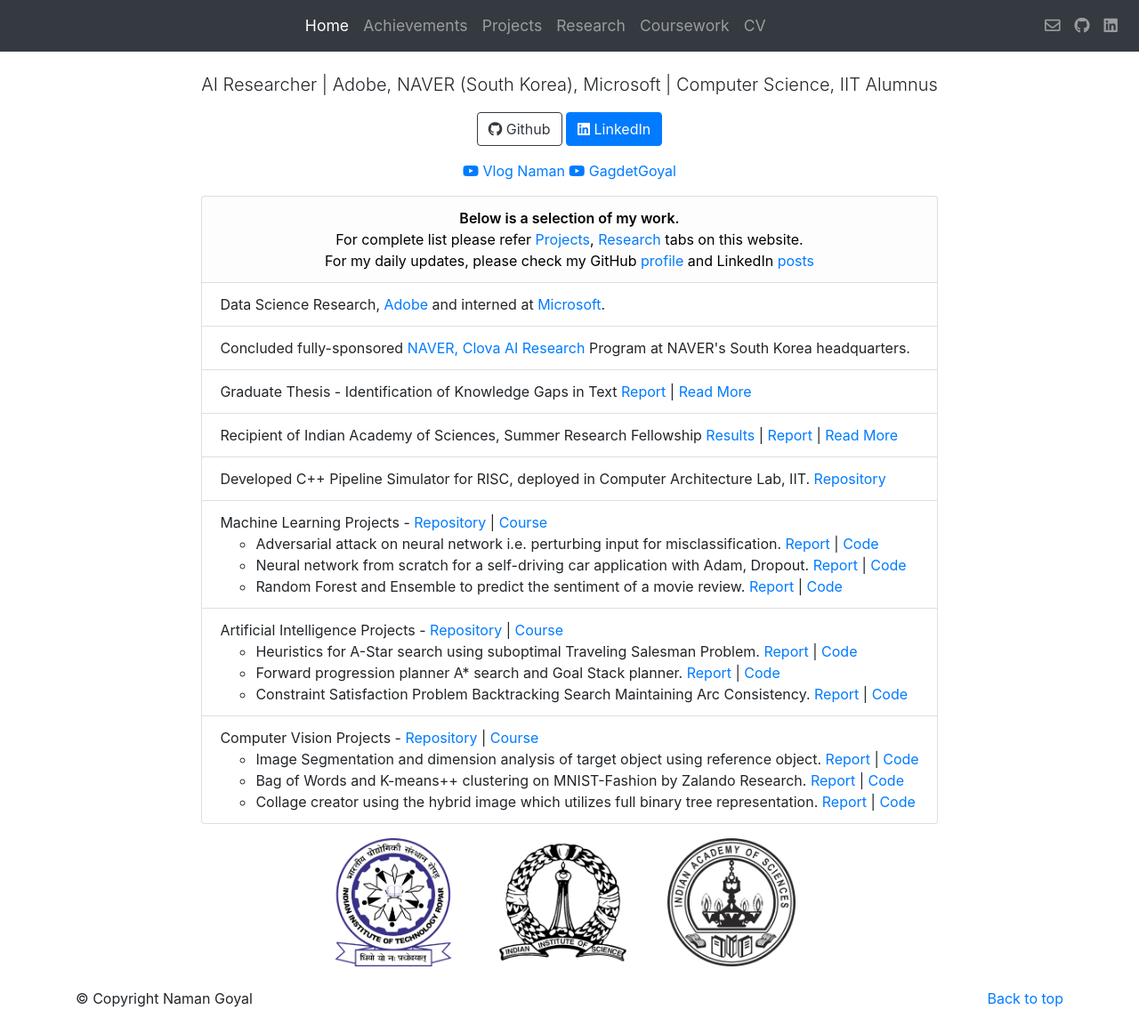
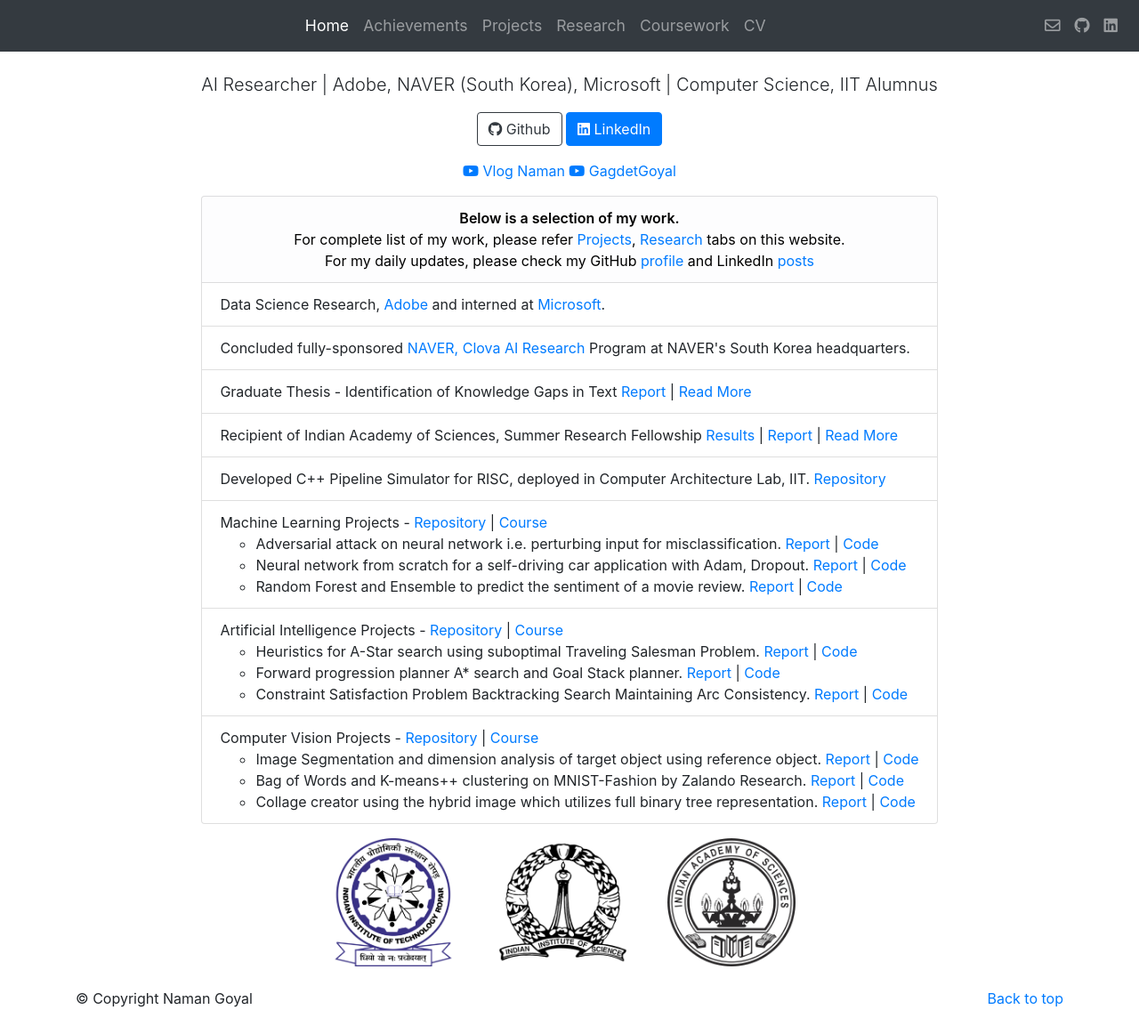
Before and after one commit to thenamangoyal/thenamangoyal.github.io, a Jekyll site: the page built from index.html, in a window 1280 px wide and 1162 px high. Shown: the whole window at 89% size. Built offline with Jekyll 4.4.1, drawn with Linux system fonts in a browser that asks for light colours; nearby versions of some CDN libraries.

Commit message:
add my work in index

```diff
--- a/index.html
+++ b/index.html
@@ -42,7 +42,7 @@ layout: bootstrap
         <li class="list-group-item list-group-item-light text-center" style="color:black">
 
             <div style="font-weight: 600"> Below is a selection of my work.</div>
-            <div>For complete list please refer <a target="_blank" href="/projects">Projects</a>, <a target="_blank"
+            <div>For complete list of my work, please refer <a target="_blank" href="/projects">Projects</a>, <a target="_blank"
                     href="/research">Research</a> tabs on this website.
             </div>
             <p class="text-center">
```
